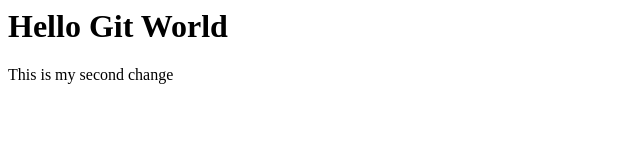
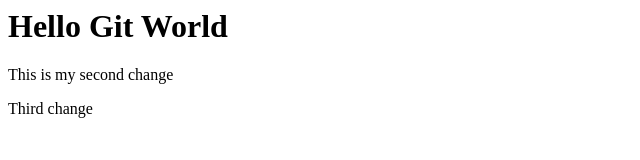
Before and after one commit to renelam1421/reimagined-dollop, a plain HTML site: page index.html in a window 1280 px wide. Shown: the whole page, without its empty margins (0-640 px from the left). Drawn offline with Linux system fonts and the light colour scheme.

Commit message:
Third change

```diff
--- a/index.html
+++ b/index.html
@@ -1,3 +1,5 @@
 <h1>Hello Git World</h1>
 
 <p>This is my second change</p>
+
+<p>Third change</p>
```
